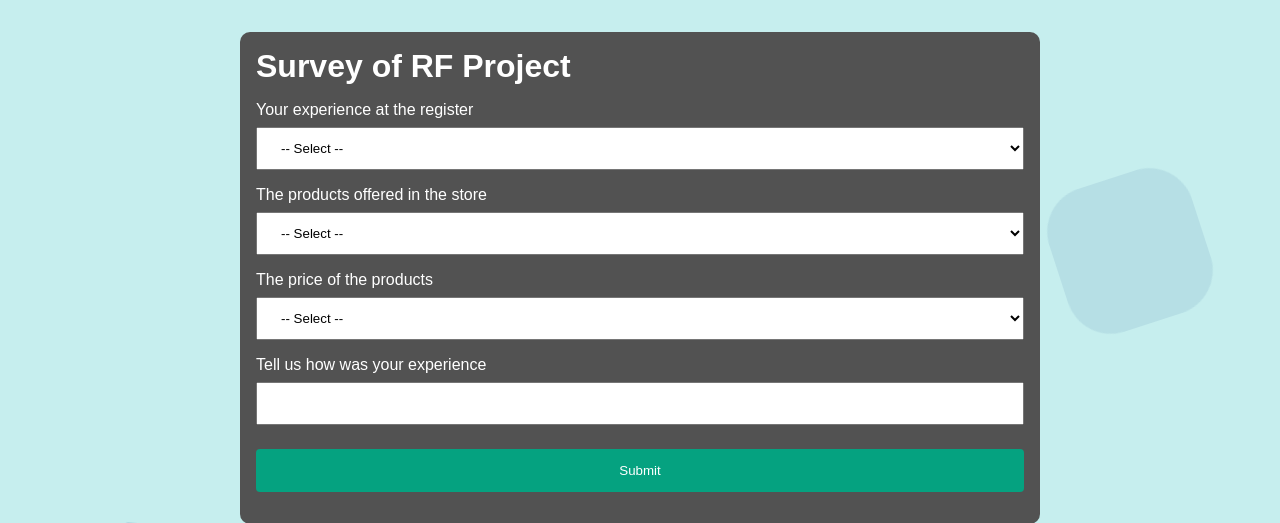
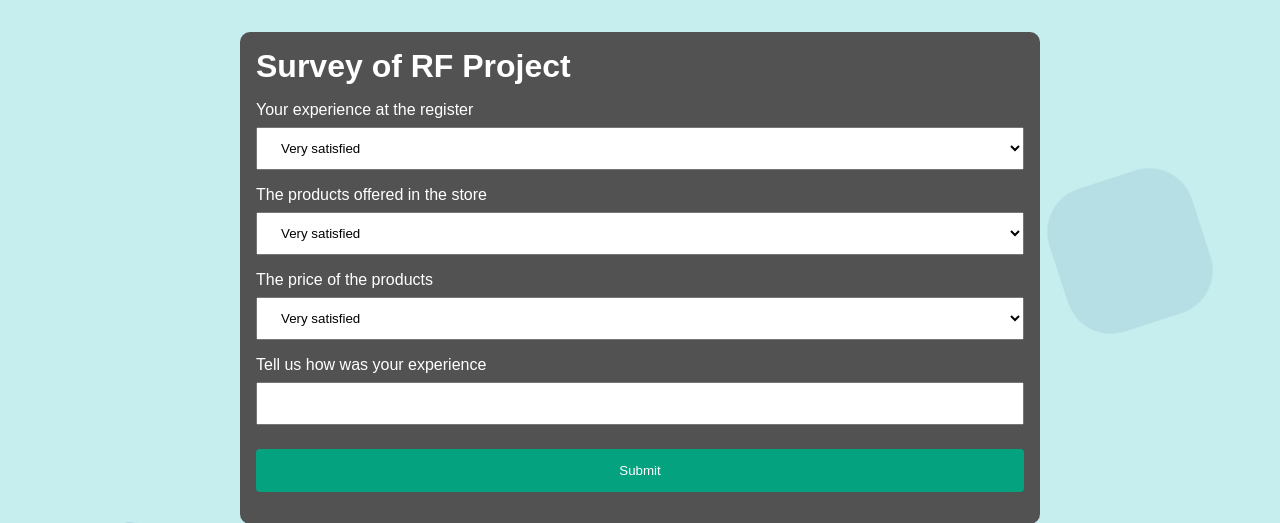
Before and after one commit to thezline/reading-feelings, a Flask app: page / in a window 1280 px wide. Shown: the top 523 px of the page. Run offline with Flask 2, Linux system fonts and the light colour scheme.

Commit message:
Selected default value added in select html

```diff
--- a/templates/home.html
+++ b/templates/home.html
@@ -14,8 +14,8 @@
             <form action="/processSurvey" method="post">
                 <label for="firstQuestion">Your experience at the register</label>
                 <select id="firstQuestion" name="firstQuestion" required>
-                    <option value="" selected>-- Select --</option>
-                    <option value="5">Very satisfied</option>
+                    <option value="">-- Select --</option>
+                    <option value="5" selected>Very satisfied</option>
                     <option value="4">Satisfied</option>
                     <option value="3">Neither satisfied or dissatisfied</option>
                     <option value="2">Dissatisfied</option>
@@ -24,8 +24,8 @@
 
                 <label for="secondQuestion">The products offered in the store</label>
                 <select id="secondQuestion" name="secondQuestion" required>
-                    <option value="" selected>-- Select --</option>
-                    <option value="5">Very satisfied</option>
+                    <option value="">-- Select --</option>
+                    <option value="5" selected>Very satisfied</option>
                     <option value="4">Satisfied</option>
                     <option value="3">Neither satisfied or dissatisfied</option>
                     <option value="2">Dissatisfied</option>
@@ -34,8 +34,8 @@
 
                 <label for="thirdQuestion">The price of the products</label>
                 <select id="thirdQuestion" name="thirdQuestion" required>
-                    <option value="" selected>-- Select --</option>
-                    <option value="5">Very satisfied</option>
+                    <option value="">-- Select --</option>
+                    <option value="5" selected>Very satisfied</option>
                     <option value="4">Satisfied</option>
                     <option value="3">Neither satisfied or dissatisfied</option>
                     <option value="2">Dissatisfied</option>
```
